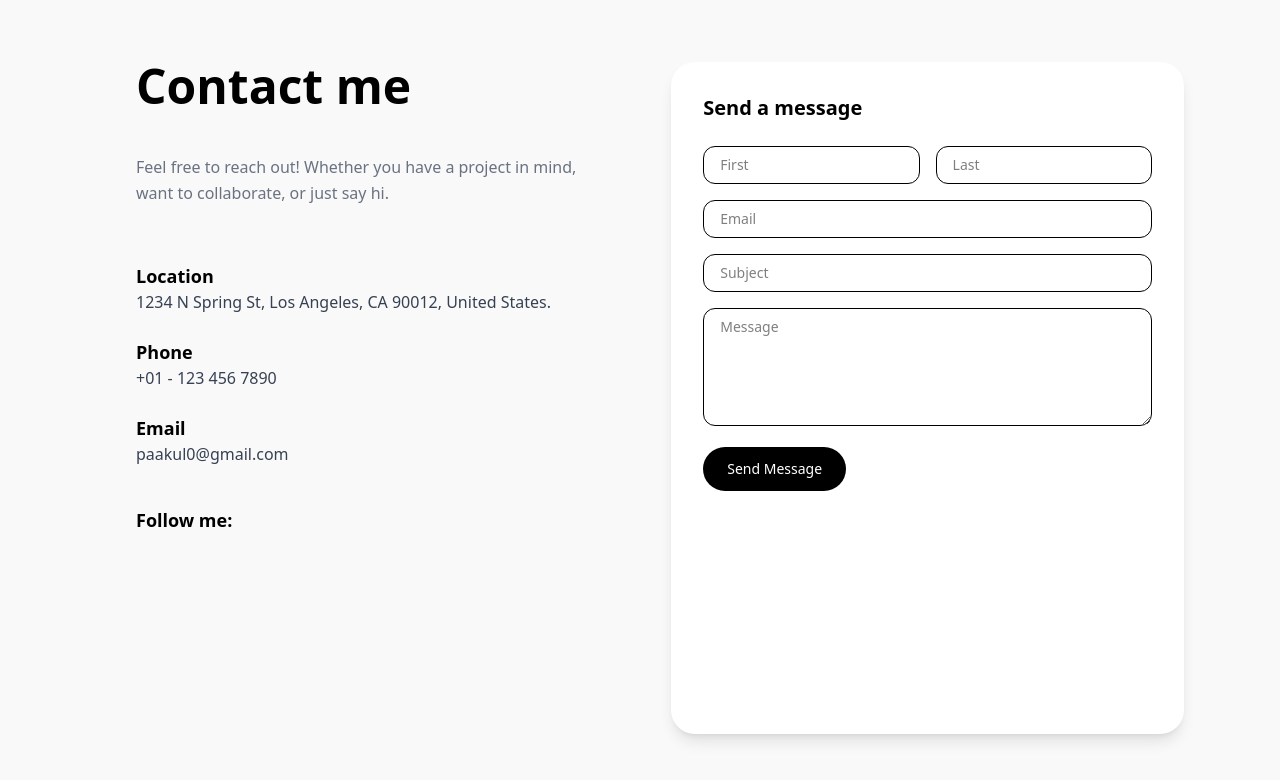
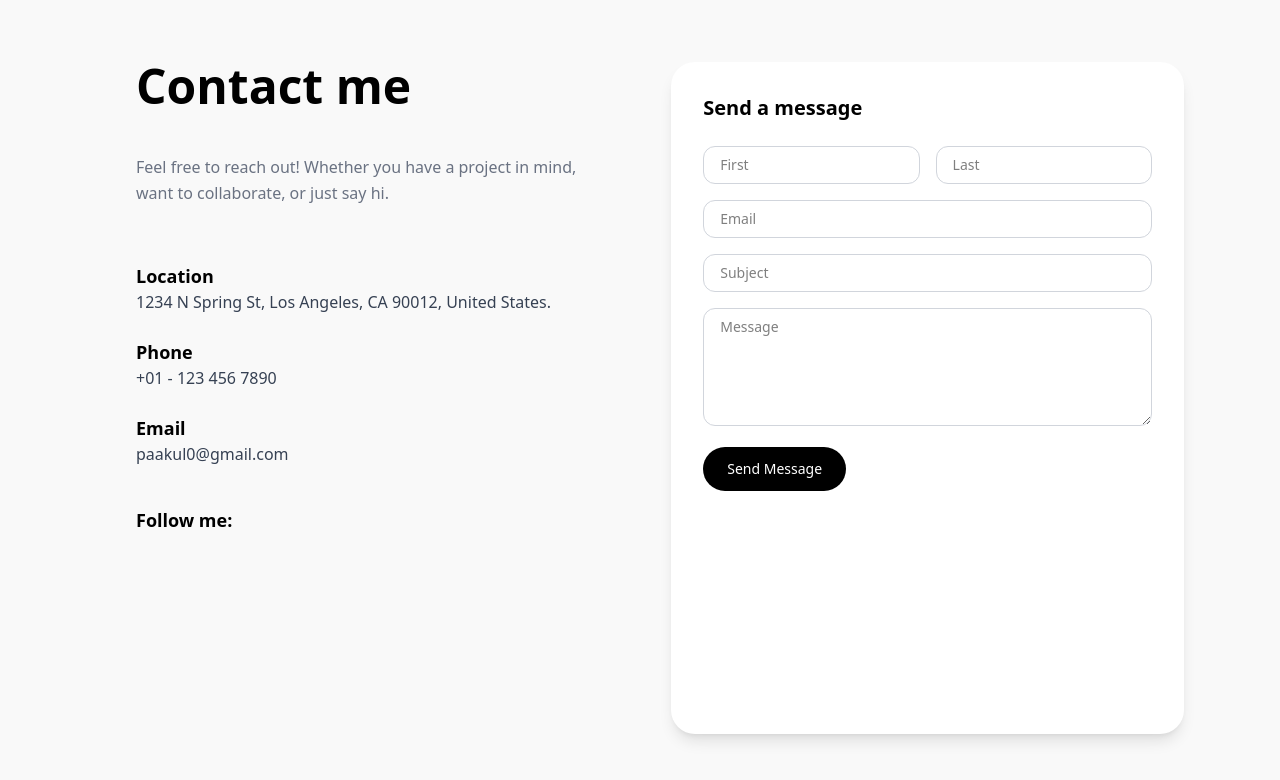
Before and after one commit to akulakul1/akul, a React (Vite) app: page / in a window 1280 px wide. Shown: the part 3183-3963 px from the top of the page. Built offline with nearby package versions, Linux system fonts and the light colour scheme.

Commit message:
Updated Contact.jsx with styled form and anchor ID

```diff
--- a/src/components/Contact.jsx
+++ b/src/components/Contact.jsx
@@ -1,5 +1,4 @@
 import React, { useState } from 'react';
-// #1
 
 const Contact = () => {
   const [formStatus, setFormStatus] = useState("");
@@ -35,7 +34,10 @@ const Contact = () => {
   };
 
   return (
-    <section className="min-h-screen bg-[#f9f9f9] px-4 md:px-24 py-16 flex flex-col md:flex-row gap-16">
+    <section
+      id="contact"
+      className="min-h-screen bg-[#f9f9f9] px-4 md:px-24 py-16 flex flex-col md:flex-row gap-16 scroll-mt-20"
+    >
       {/* Left Column */}
       <div className="md:w-1/2 pl-10 space-y-8 text-gray-700">
         <h2 className="text-5xl pb-3 font-bold text-black">Contact me</h2>
@@ -62,27 +64,62 @@ const Contact = () => {
           <div className="pt-4">
             <h4 className="font-semibold text-black mb-2 text-lg">Follow me:</h4>
             <div className="flex gap-6 text-2xl">
-              <a href="#"><i className="fab fa-facebook-f text-gray-600 hover:text-black" /></a>
-              <a href="#"><i className="fab fa-twitter text-gray-600 hover:text-black" /></a>
-              <a href="#"><i className="fab fa-instagram text-gray-600 hover:text-black" /></a>
-              <a href="#"><i className="fab fa-linkedin-in text-gray-600 hover:text-black" /></a>
+              <a href="#"><i className="fab fa-facebook-f text-gray-600 hover:text-black transition" /></a>
+              <a href="#"><i className="fab fa-twitter text-gray-600 hover:text-black transition" /></a>
+              <a href="#"><i className="fab fa-instagram text-gray-600 hover:text-black transition" /></a>
+              <a href="#"><i className="fab fa-linkedin-in text-gray-600 hover:text-black transition" /></a>
             </div>
           </div>
         </div>
       </div>
 
       {/* Right Column - Contact Form */}
-      <div className="md:w-1/2 bg-white p-8 rounded-3xl shadow-lg">
+      <div className="md:w-1/2 bg-white p-8 rounded-3xl shadow-lg transition-transform duration-300">
         <h3 className="text-xl font-semibold mb-6">Send a message</h3>
         <form onSubmit={handleSubmit} className="space-y-4 text-sm">
           <div className="flex gap-4">
-            <input name="first" required type="text" placeholder="First" className="w-1/2 border rounded-xl px-4 py-2" />
-            <input name="last" required type="text" placeholder="Last" className="w-1/2 border rounded-xl px-4 py-2" />
+            <input
+              name="first"
+              required
+              type="text"
+              placeholder="First"
+              className="w-1/2 border border-gray-300 rounded-xl px-4 py-2 focus:outline-none focus:ring-2 focus:ring-black transition"
+            />
+            <input
+              name="last"
+              required
+              type="text"
+              placeholder="Last"
+              className="w-1/2 border border-gray-300 rounded-xl px-4 py-2 focus:outline-none focus:ring-2 focus:ring-black transition"
+            />
           </div>
-          <input name="email" required type="email" placeholder="Email" className="w-full border rounded-xl px-4 py-2" />
-          <input name="subject" required type="text" placeholder="Subject" className="w-full border rounded-xl px-4 py-2" />
-          <textarea name="message" required placeholder="Message" rows="5" className="w-full border rounded-xl px-4 py-2" />
-          <button type="submit" className="bg-black text-white px-6 py-3 rounded-full hover:bg-gray-900">Send Message</button>
+          <input
+            name="email"
+            required
+            type="email"
+            placeholder="Email"
+            className="w-full border border-gray-300 rounded-xl px-4 py-2 focus:outline-none focus:ring-2 focus:ring-black transition"
+          />
+          <input
+            name="subject"
+            required
+            type="text"
+            placeholder="Subject"
+            className="w-full border border-gray-300 rounded-xl px-4 py-2 focus:outline-none focus:ring-2 focus:ring-black transition"
+          />
+          <textarea
+            name="message"
+            required
+            placeholder="Message"
+            rows="5"
+            className="w-full border border-gray-300 rounded-xl px-4 py-2 focus:outline-none focus:ring-2 focus:ring-black transition"
+          />
+          <button
+            type="submit"
+            className="bg-black text-white px-6 py-3 rounded-full hover:bg-gray-900 transition transform hover:-translate-y-1"
+          >
+            Send Message
+          </button>
           {formStatus && (
             <p className={`mt-4 text-sm ${formStatus.startsWith("✅") ? "text-green-600" : "text-red-600"}`}>
               {formStatus}
```
